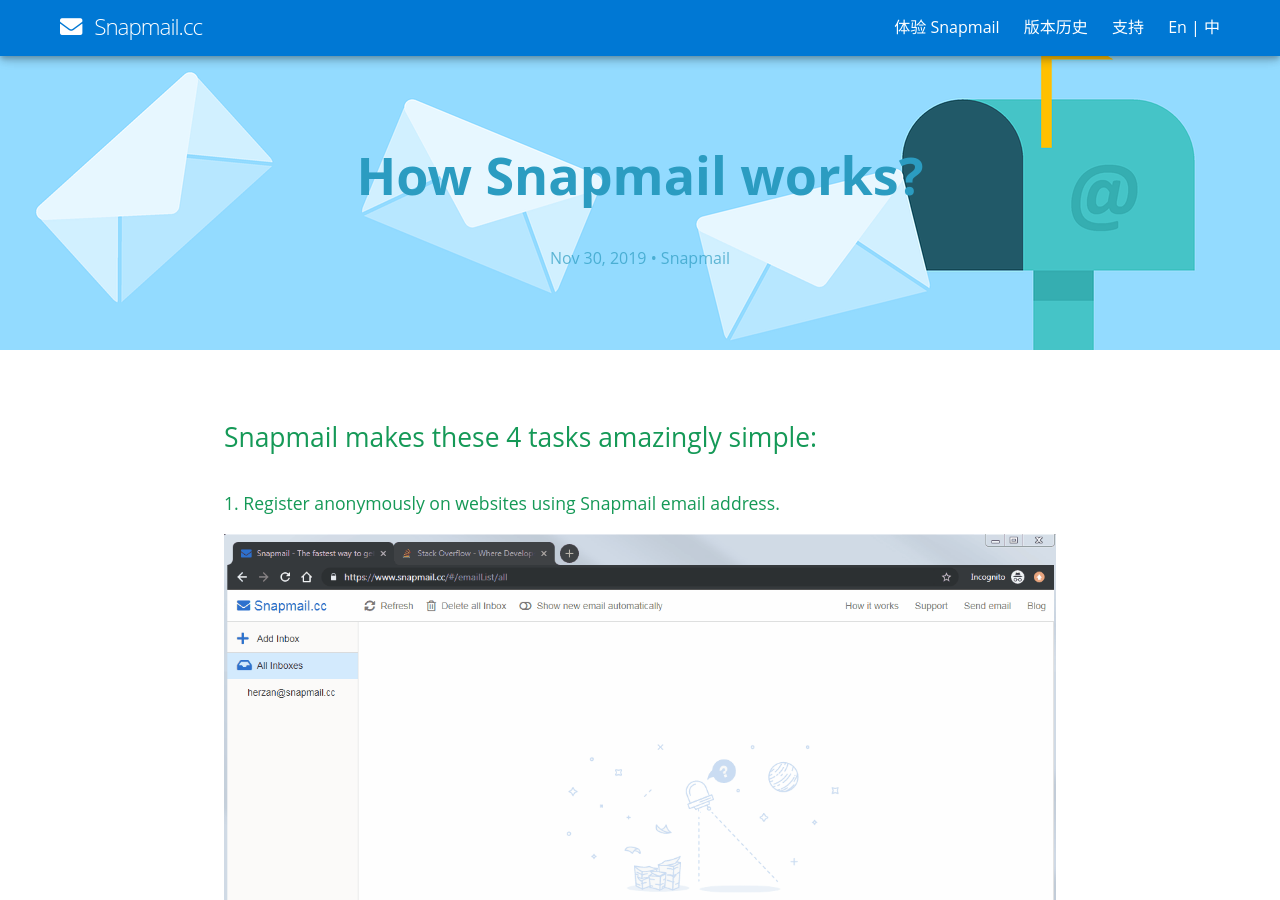
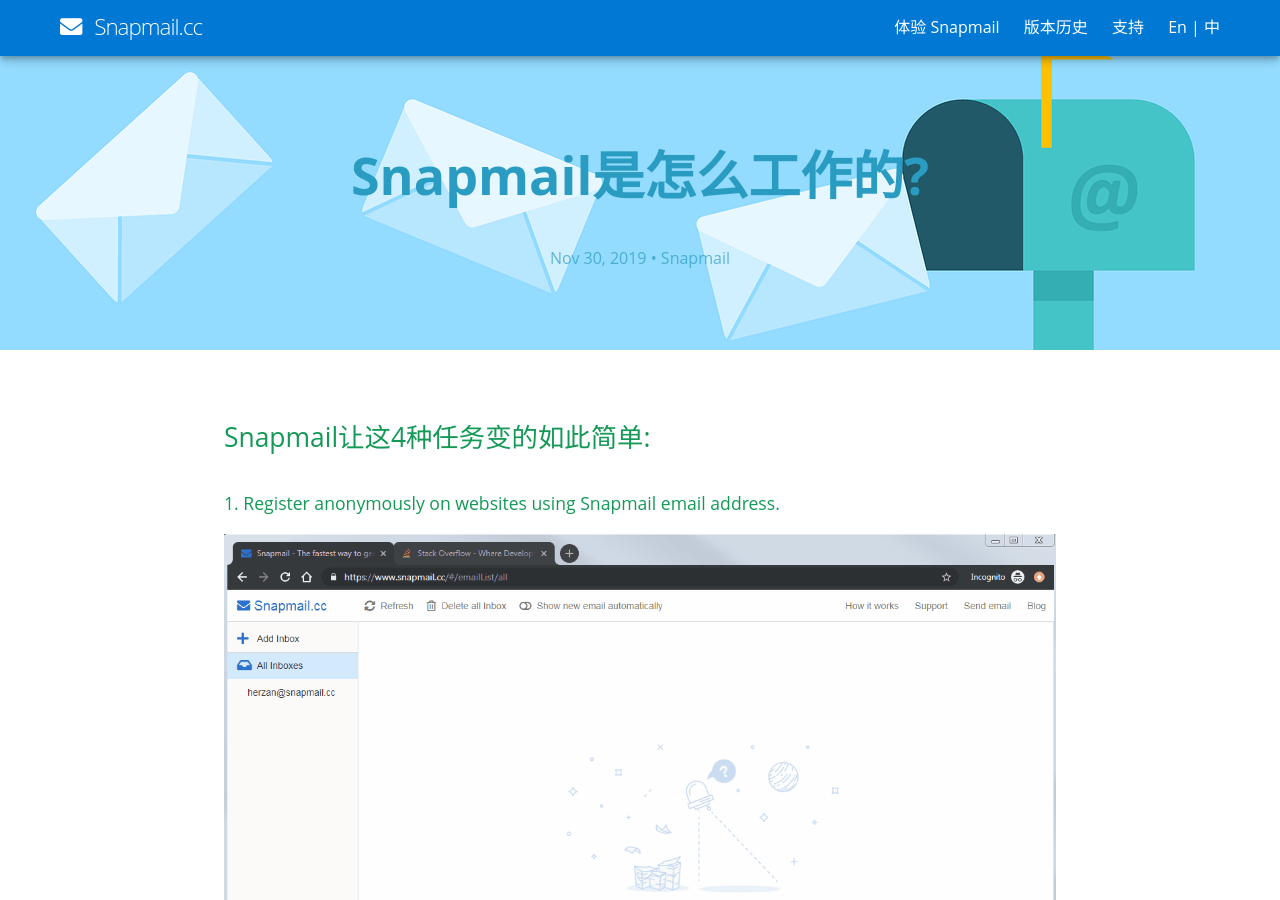
Before and after one commit to joodies/myblog, a Jekyll site: the page built from zh/_posts/2019-11-30-how-it-works.md, in a window 1280 px wide and 900 px high. Built offline with Jekyll 4.4.1, drawn with Linux system fonts in a browser that asks for light colours; nearby versions of some CDN libraries; some web fonts are replaced; comment, search, counter and statistics services are not loaded.

Commit message:
translate

```diff
--- a/zh/_posts/2019-11-30-how-it-works.md
+++ b/zh/_posts/2019-11-30-how-it-works.md
@@ -1,12 +1,12 @@
 ---
 layout: post
-title: How Snapmail works?
+title: Snapmail是怎么工作的?
 lang: zh
 tags:
 stickie: true
 ---
 
-## Snapmail makes these 4 tasks amazingly simple:
+## Snapmail让这4种任务变的如此简单:
 
 #### 1. Register anonymously on websites using Snapmail email address.
 ![Register anonymously](/assets/post_resource/snapmail.gif)
```
Also changed, not shown: zh/_posts/2019-11-30-snapmail-smtp.md (+1 -1 lines), zh/_posts/2019-12-01-release-note.md (+2 -2 lines).
